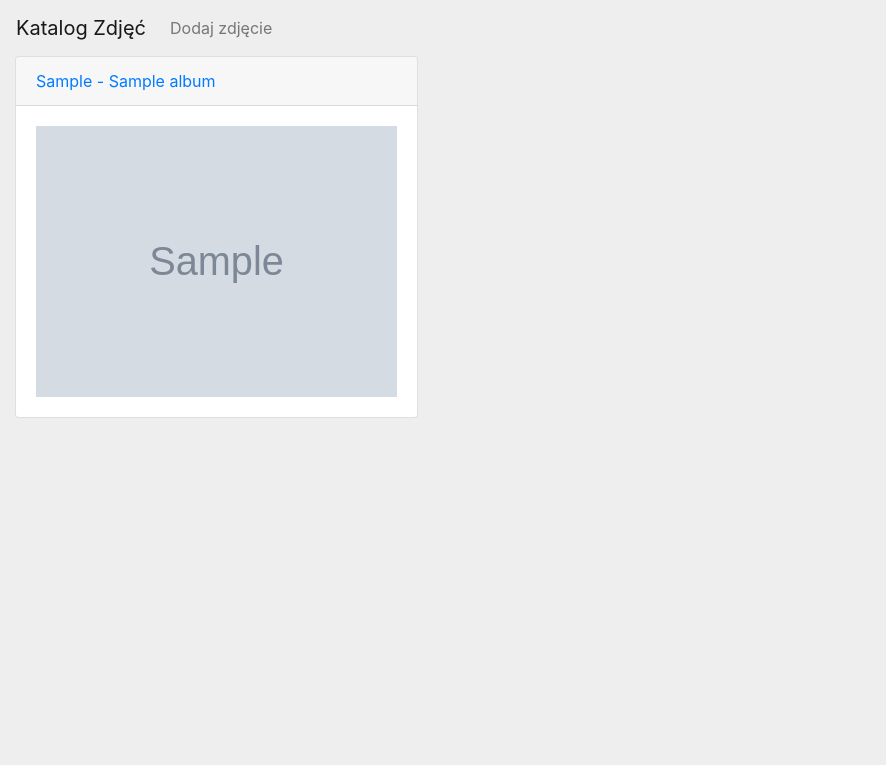
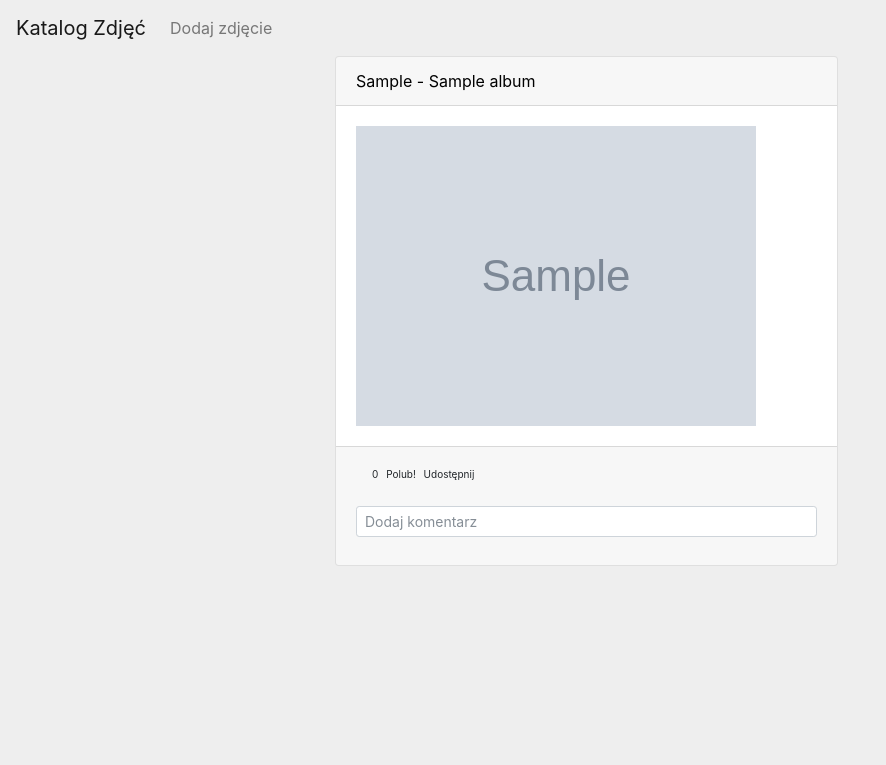
Before and after one commit to wefhi/Viber, a Django app: page / in a window 1280 px wide. Shown: the top 765 px of the page, without its empty margins (0-886 px from the left). Before the commit the page ends 418 px from the top, so only its background shows below. Run offline with Django 3.2, Linux system fonts and the light colour scheme; tables that the repository leaves empty hold one stand-in row (values such as "Sample post"); grey boxes marked "Sample" are stand-in pictures; some libraries are stand-ins or nearby versions.

Commit message:
new look

```diff
--- a/music/templates/music/base.html
+++ b/music/templates/music/base.html
@@ -10,6 +10,12 @@
 body
 {
 background-color: #eeeeee;
+height:2000px;
+}
+
+a
+{
+color: black;
 }
 
 	</style>
--- a/music/templates/music/index.html
+++ b/music/templates/music/index.html
@@ -2,8 +2,12 @@
 
 {% block body %}
 
-        <div class="card-columns">
 
+		<div class="row">
+
+			<div class="col-sm-3"></div>
+
+			<div class="col-sm-5">
 
 				{% for album in object_list %}
 				<div class="card">
@@ -16,10 +20,40 @@
 					<div class="card-body">
 						<img class="img-fluid" src="{{ album.album_logo.url }}" >
 					</div>
+
+					<div class="card-footer">
+
+						<nav class="navbar navbar-expand-sm navbar-light bg-faded" style="font-size: 10px;">
+						<button class="navbar-toggler" type="button" data-toggle="collapse" data-target="#nav-content" aria-controls="nav-content" aria-expanded="false" aria-label="Toggle navigation">
+						<span class="navbar-toggler-icon"></span>
+						</button>
+
+						<!-- Links -->
+						<div >
+						<ul class="list-inline">
+							<li class="list-inline-item">0</li>
+							<li class="list-inline-item">Polub!</li>
+							<li class="list-inline-item">Udostępnij</li>
+						</ul>
 						</div>
+						</nav>
+
+						<div class="form-group">
+						<input type="text" class="form-control form-control-sm" placeholder="Dodaj komentarz">
+						</div>
+
+					</div>
+				</div>
+
+				<div style="height:1%;"></div>
 				{% endfor %}
+
+			</div>
+
+			<div class="col-sm-4"></div>
 
 
 		</div>
 
+
 {% endblock %}
```
Also changed, not shown: music/templates/music/album_form.html (+8 -2 lines), music/templates/music/form-template.html (+11 -2 lines). Lines whose indentation alone changed are shown as unchanged.
